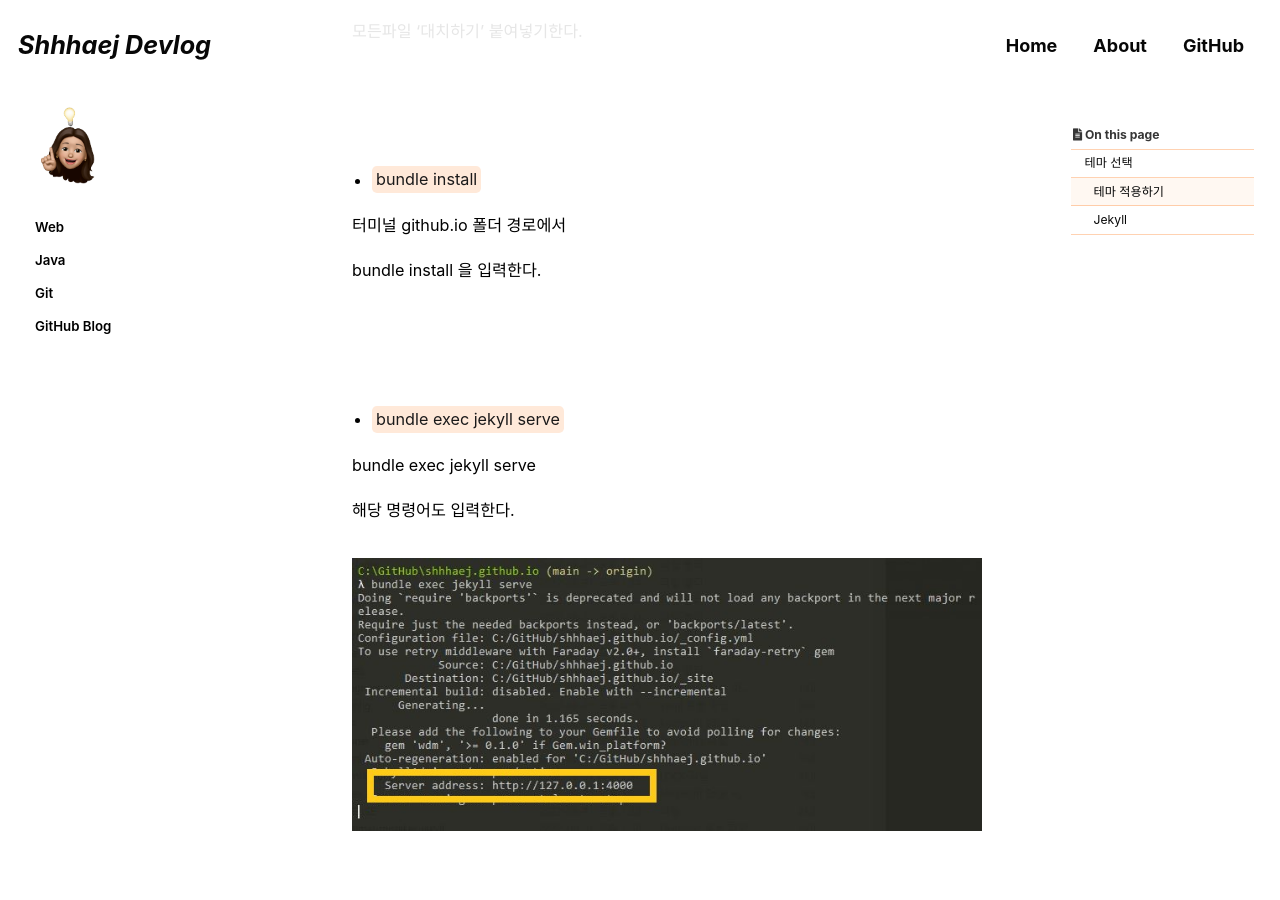
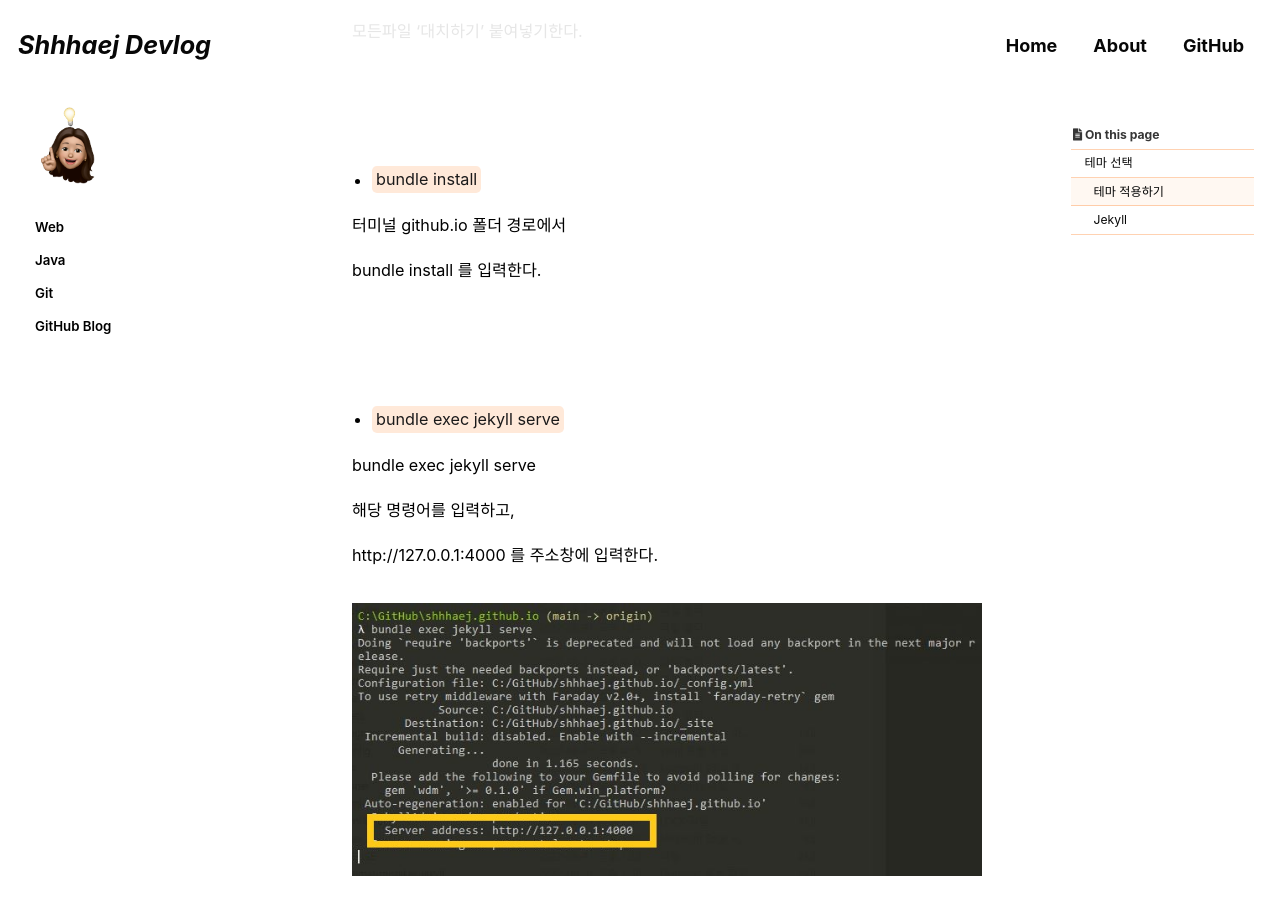
Before and after one commit to shhhaej/shhhaej.github.io, a Jekyll site: the page built from _posts/2021-08-26-github-blog.md, in a window 1280 px wide and 900 px high, scrolled down 2507 px. Built offline with Jekyll 4.4.1, drawn with Linux system fonts in a browser that asks for light colours; cached includes are drawn as plain includes; some web fonts are replaced; comment, search, counter and statistics services are not loaded.

Commit message:
recommit.

```diff
--- a/_posts/2021-08-26-github-blog.md
+++ b/_posts/2021-08-26-github-blog.md
@@ -101,7 +101,7 @@ last_modified_at: 2022-08-26
 
 터미널 github.io 폴더 경로에서<br>
 
-bundle install 을 입력한다.
+bundle install 를 입력한다.
 
 
 <br>
@@ -113,7 +113,9 @@ bundle install 을 입력한다.
 
 bundle exec jekyll serve<br>
 
-해당 명령어도 입력한다.
+해당 명령어를 입력하고,
+
+http://127.0.0.1:4000 를 주소창에 입력한다.
 
 ![bundle-1](../assets/images/posts_img/github-blog/bundle-2.jpg)
 
```
